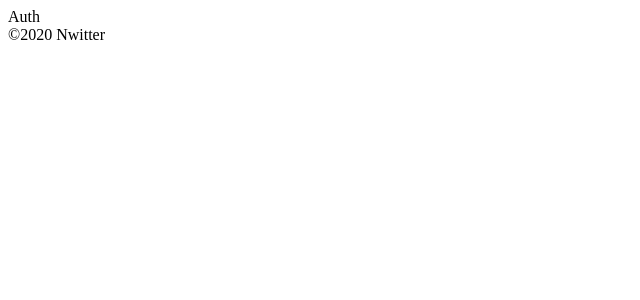
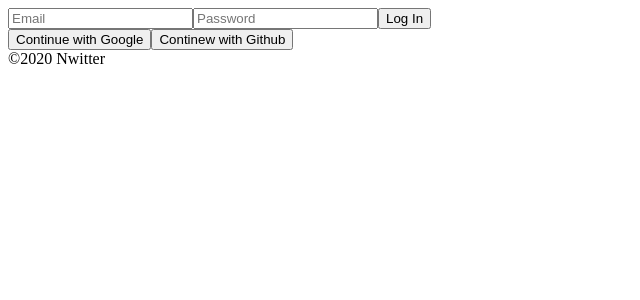
Before and after one commit to rktguswjd/nwitter, a React (Create React App) app: page /#/ in a window 1280 px wide. Shown: the top 300 px of the page, without its empty margins (0-640 px from the left). Built offline with nearby package versions, Linux system fonts and the light colour scheme; no server answers.

Commit message:
2.1 Login Form part One

```diff
--- a/src/routes/Auth.js
+++ b/src/routes/Auth.js
@@ -1,4 +1,47 @@
-import React from 'react';
+import React, { useState } from "react";
 
-const Auth=()=><span>Auth</span>
+const Auth = () => {
+  const [emaile, setEmaile] = useState("");
+  const [password, setPassword] = useState("");
+  const onChange = (event) => {
+    const {
+      target: { name, value },
+    } = event;
+    if (name === "emaile") {
+      setEmaile(value);
+    } else if (name === "password") {
+      setPassword(value);
+    }
+  };
+  const onSubmit = (event) => {
+    event.preventDefault();
+  };
+  return (
+    <div>
+      <form onSubmit={onSubmit}>
+        <input
+          name="emaile"
+          type="text"
+          placeholder="Email"
+          required
+          value={emaile}
+          onChange={onChange}
+        />
+        <input
+          name="password"
+          type="password"
+          placeholder="Password"
+          required
+          value={password}
+          onChange={onChange}
+        />
+        <input type="submit" value="Log In" />
+      </form>
+      <div>
+        <button>Continue with Google</button>
+        <button>Continew with Github</button>
+      </div>
+    </div>
+  );
+};
 export default Auth;
```
